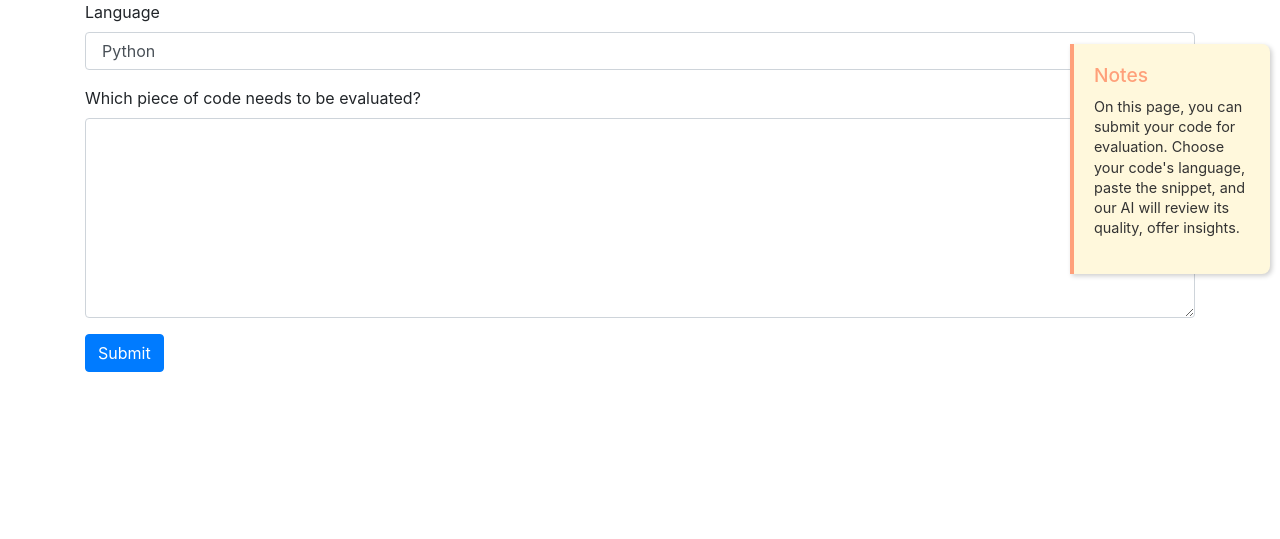
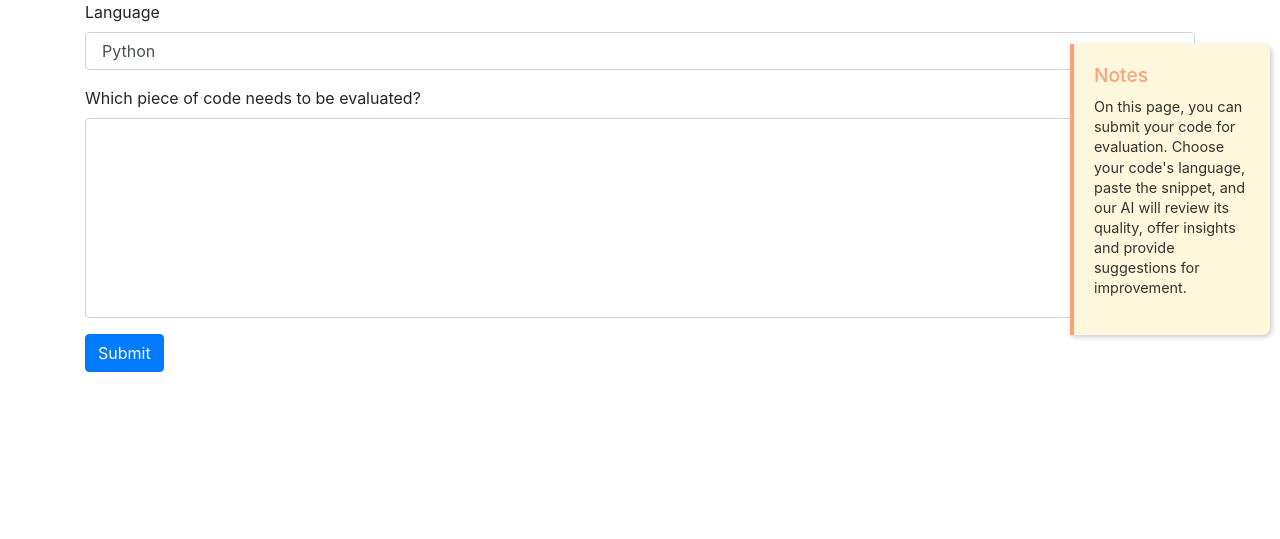
Before and after one commit to Maojia-Yao/AI-Coder, a Django app: page /evaluation/ in a window 1280 px wide. Shown: the part 56-595 px from the top of the page. Run offline with Django 4.2, Linux system fonts and the light colour scheme; a user stored in the database is signed in.

Commit message:
add suggestions to the code evaluation function

```diff
--- a/pages/templates/pages/evaluation.html
+++ b/pages/templates/pages/evaluation.html
@@ -50,7 +50,7 @@
 
 <div class="notes-sidebar">
     <h2>Notes</h2>
-    <p>On this page, you can submit your code for evaluation. Choose your code's language, paste the snippet, and our AI will review its quality, offer insights.</p>
+    <p>On this page, you can submit your code for evaluation. Choose your code's language, paste the snippet, and our AI will review its quality, offer insights and provide suggestions for improvement.</p>
 </div>
 
 <script src="{% static 'pages/js/explaining.js' %}"></script>
--- a/pages/templates/pages/home.html
+++ b/pages/templates/pages/home.html
@@ -38,7 +38,7 @@
             <div class="card">
                 <div class="card-body">
                     <h4 class="card-title">Evaluation</h4>
-                    <p class="card-text">Test the quality of the generated code!</p>
+                    <p class="card-text">Test the quality of the generated code and provide suggestions for improvement!</p>
                     <a href="{% url 'evaluation' %}" class="btn btn-primary">Learn more</a>
                 </div>
             </div>
--- a/pages/views.py
+++ b/pages/views.py
@@ -191,7 +191,7 @@ def get_prompt(task, prompt, language):
     elif task == 'explaining':
         return f"Provide a detailed explanation for this {language} code: \n{prompt}\n[END]"
     elif task == 'evaluation':
-        return f"Review and assess this {language} code: \n{prompt}\n[END]"
+        return f"Review and assess this {language} code: \n{prompt}\nAlso, provide suggestions for improvement and best practices.[END]"
 
     else:
         return prompt
```
Also changed, not shown: db.sqlite3.
